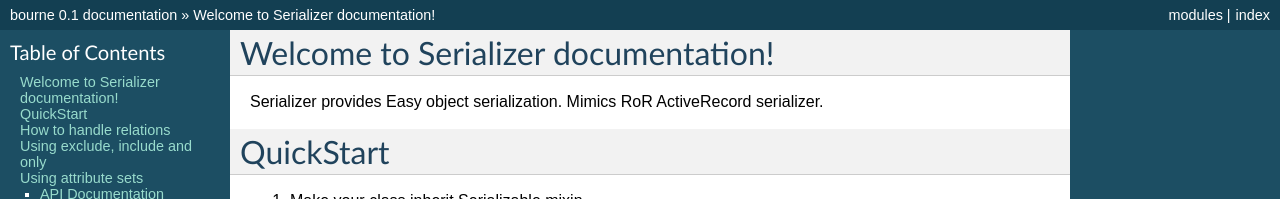
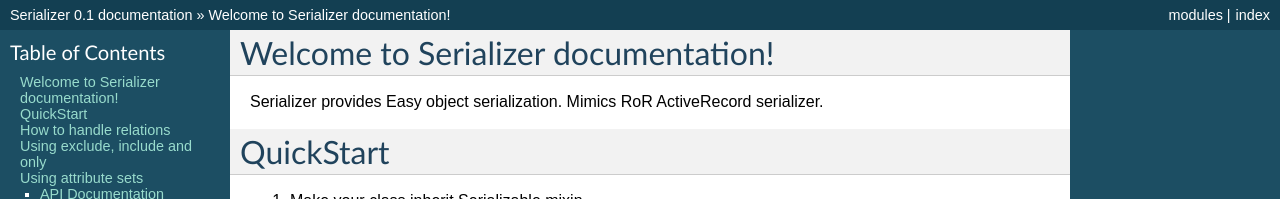
Before and after one commit to kvesteri/serializer, a Sphinx documentation site: the page built from docs/index.rst, in a window 1280 px wide and 900 px high. Shown: the top 199 px of the window. Built offline with Sphinx 7.4.7, drawn with Linux system fonts in a browser that asks for light colours; some of the changed text lies outside the part shown.

Commit message:
fixed some old references

```diff
--- a/docs/conf.py
+++ b/docs/conf.py
@@ -40,7 +40,7 @@ source_suffix = '.rst'
 master_doc = 'index'
 
 # General information about the project.
-project = u'bourne'
+project = u'Serializer'
 copyright = u'2012, Konsta Vesterinen'
 
 # The version info for the project you're documenting, acts as replacement for
@@ -164,7 +164,7 @@ html_static_path = ['_static']
 #html_file_suffix = None
 
 # Output file base name for HTML help builder.
-htmlhelp_basename = 'bournedoc'
+htmlhelp_basename = 'serializerdoc'
 
 
 # -- Options for LaTeX output --------------------------------------------------
@@ -178,7 +178,7 @@ htmlhelp_basename = 'bournedoc'
 # Grouping the document tree into LaTeX files. List of tuples
 # (source start file, target name, title, author, documentclass [howto/manual]).
 latex_documents = [
-  ('index', 'bourne.tex', u'bourne Documentation',
+  ('index', 'serializer.tex', u'Serializer Documentation',
    u'Konsta Vesterinen', 'manual'),
 ]
 
@@ -211,7 +211,7 @@ latex_documents = [
 # One entry per manual page. List of tuples
 # (source start file, name, description, authors, manual section).
 man_pages = [
-    ('index', 'bourne', u'bourne Documentation',
+    ('index', 'serializer', u'Serializer Documentation',
      [u'Konsta Vesterinen'], 1)
 ]
 
```
